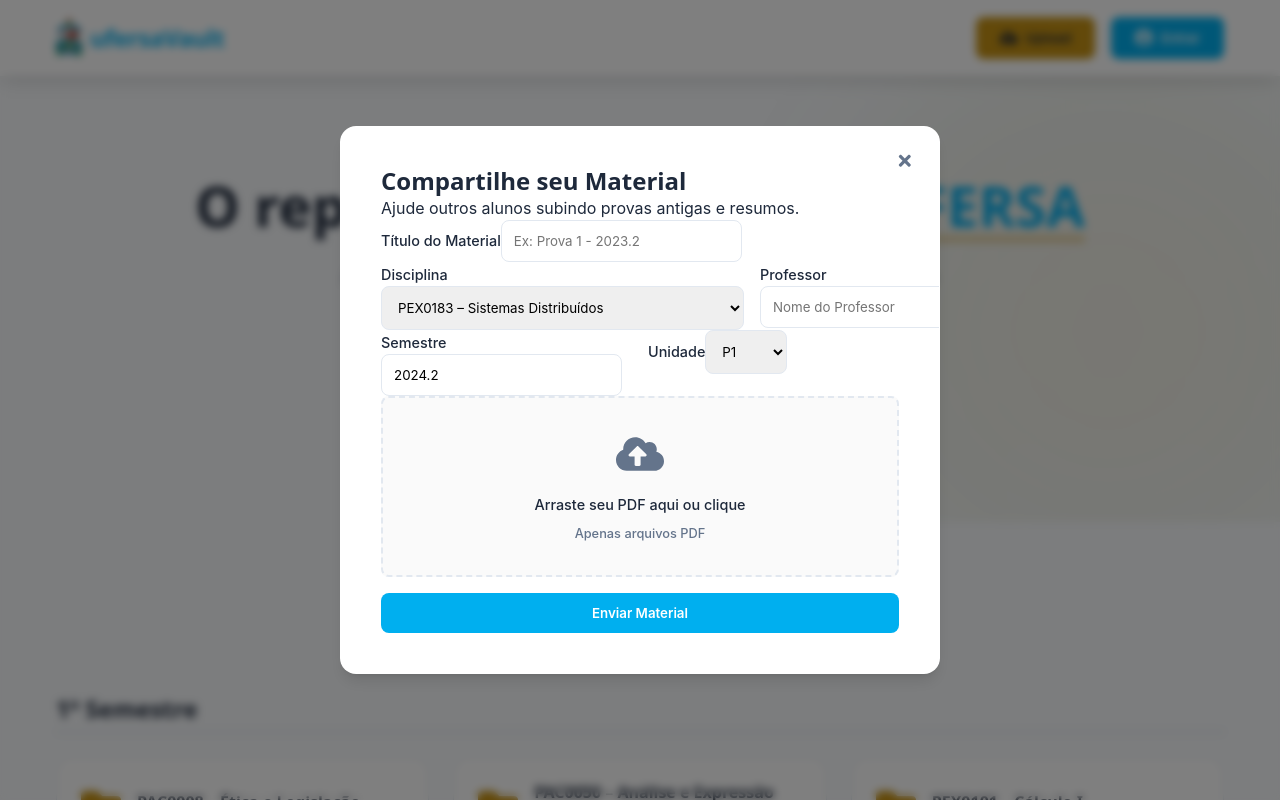
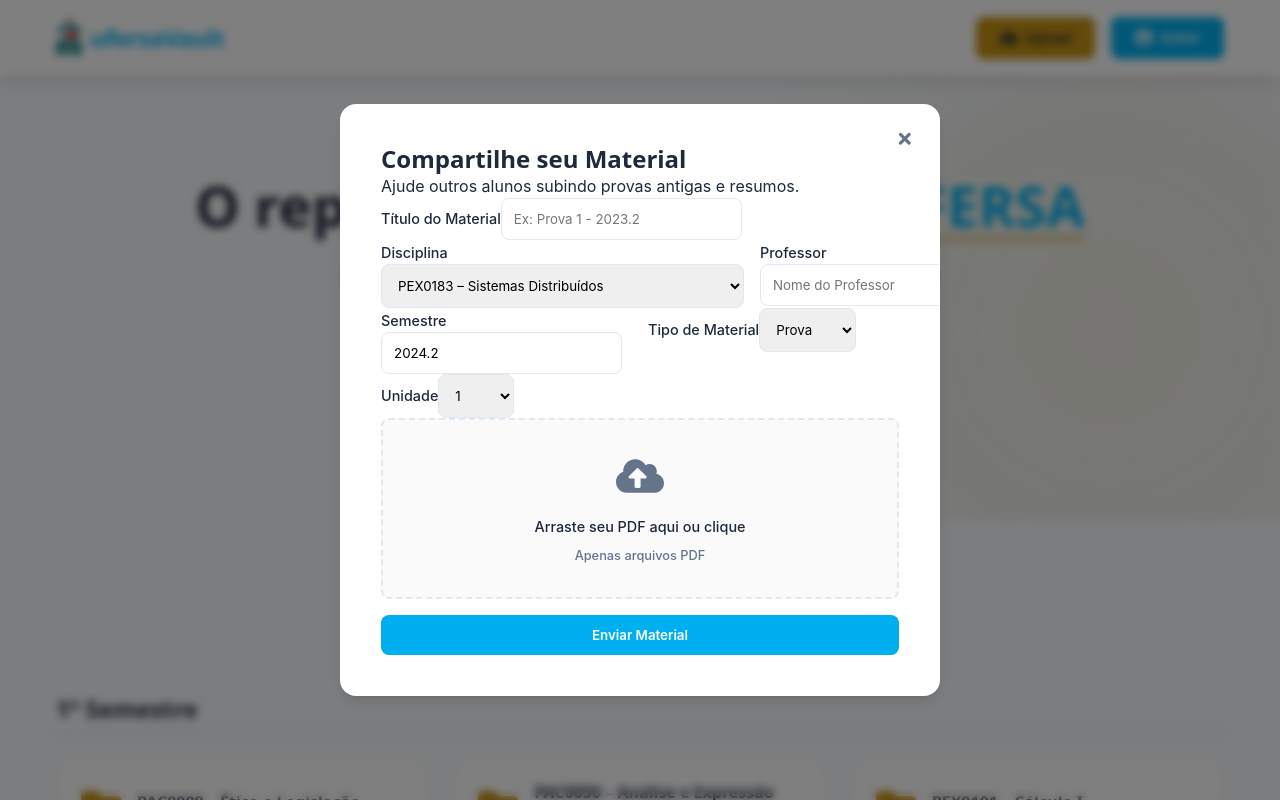
Before and after one commit to gusjjpv/ufersaVault, a React (Vite) app in the folder ufersaVault/: page / in a window 1280 px wide. Both pictures are taken after a click on the button "Upload". Shown: the top 800 px of the page. Built offline with nearby package versions, Linux system fonts and the light colour scheme.

Commit message:
feat: add tipo de material

```diff
--- a/ufersaVault/src/components/UploadModal.jsx
+++ b/ufersaVault/src/components/UploadModal.jsx
@@ -10,7 +10,8 @@ const UploadModal = ({ isOpen, onClose, onUpload, loading }) => {
     disciplina: 'sistemas-distribuidos', // Default value
     professor: '',
     semestre: '2024.2',
-    unidade: 'P1'
+    unidade: '1',
+    tipo: 'Prova'
   });
 
   if (!isOpen) return null;
@@ -113,17 +114,33 @@ const UploadModal = ({ isOpen, onClose, onUpload, loading }) => {
               />
             </div>
             <div className="form-group">
+              <label>Tipo de Material</label>
+              <select
+                className="form-select"
+                value={formData.tipo}
+                onChange={e => setFormData({ ...formData, tipo: e.target.value })}
+                required
+              >
+                <option>Prova</option>
+                <option>Lista</option>
+                <option>Resumo</option>
+                <option>Outros</option>
+              </select>
+            </div>
+          </div>
+
+          <div className="form-row">
+            <div className="form-group">
               <label>Unidade</label>
               <select
                 className="form-select"
                 value={formData.unidade}
                 onChange={e => setFormData({ ...formData, unidade: e.target.value })}
               >
-                <option>P1</option>
-                <option>P2</option>
-                <option>P3</option>
+                <option>1</option>
+                <option>2</option>
+                <option>3</option>
                 <option>Final</option>
-                <option>Outro</option>
               </select>
             </div>
           </div>
```
